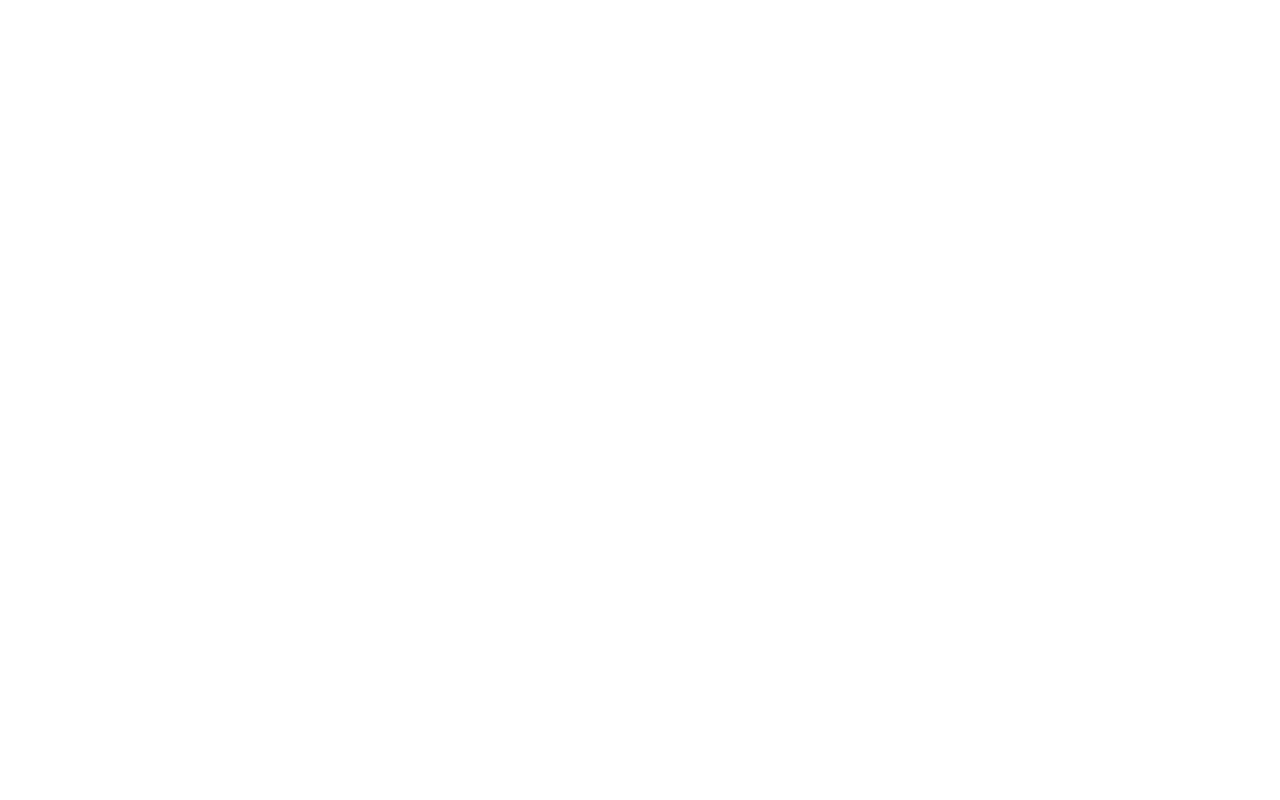
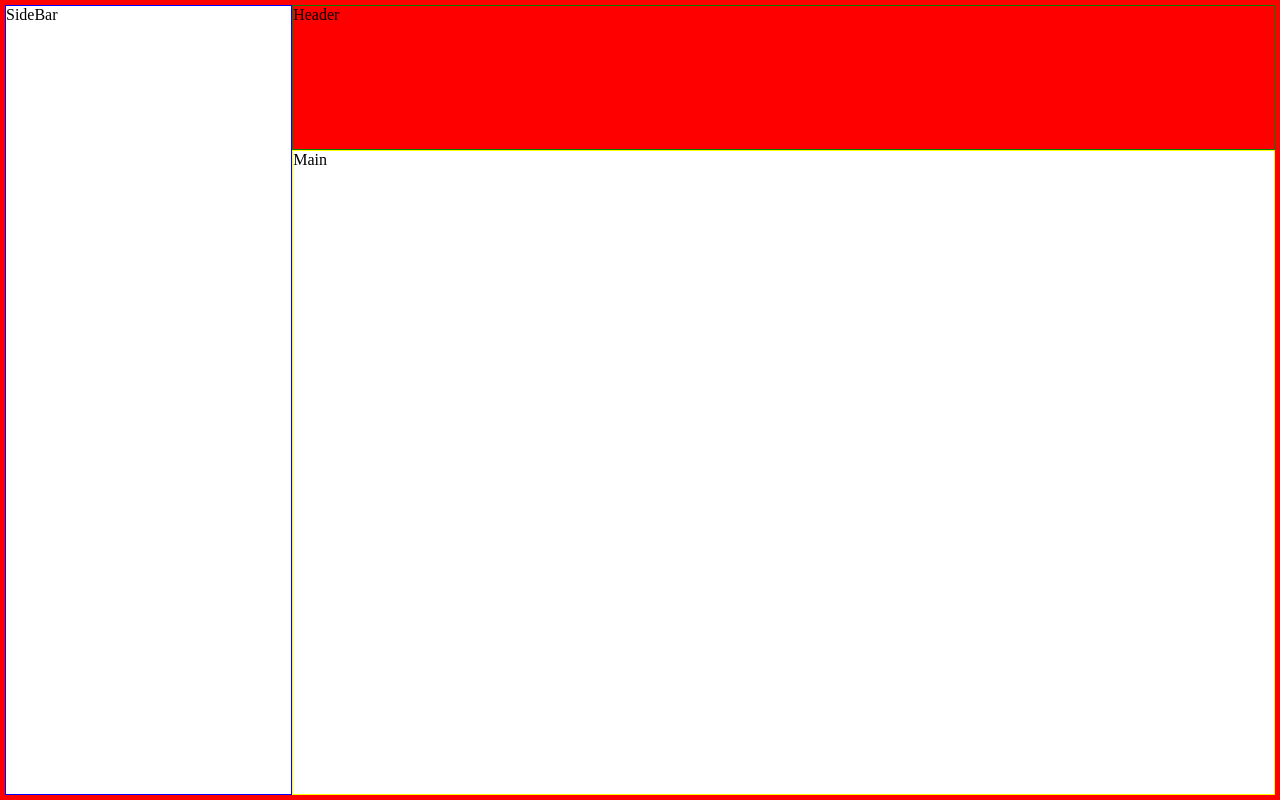
Before and after one commit to manvishw/DashboardPage, a plain HTML site: page index.html in a window 1280 px wide. Drawn offline with Linux system fonts and the light colour scheme.

Commit message:
Design Basic Layout
SideBar , Header and main (With using grid-template-areas)

```diff
--- a/index.html
+++ b/index.html
@@ -7,6 +7,8 @@
     <link rel="stylesheet" href="style.css">
 </head>
 <body>
-
+    <div class="header">Header</div>
+    <div class="sidebar">SideBar</div>
+    <div class="main">Main</div>
 </body>
 </html>
--- a/style.css
+++ b/style.css
@@ -3,3 +3,33 @@
   padding: 0px;
   box-sizing: border-box;
 }
+
+body {
+  border: 5px solid red;
+  width: 100vw;
+  height: 100vh;
+  display: grid;
+  grid-template-areas:
+    "sidebar  header header header header"
+    "sidebar  main main main main"
+    "sidebar  main main main main"
+    "sidebar  main main main main"
+    "sidebar  main main main main"
+    "sidebar  main main main main";
+}
+
+.header {
+  border: 1px solid green;
+  background-color: red;
+  grid-area: header;
+}
+
+.sidebar {
+  border: 1px solid blue;
+  grid-area: sidebar;
+}
+
+.main {
+  border: 1px solid yellow;
+  grid-area: main;
+}
```
